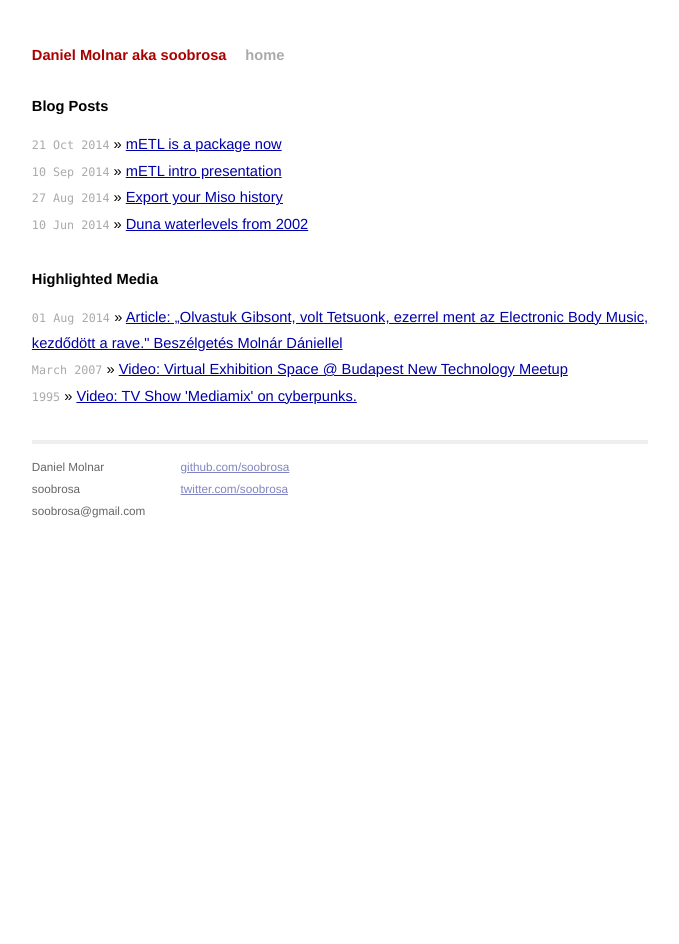
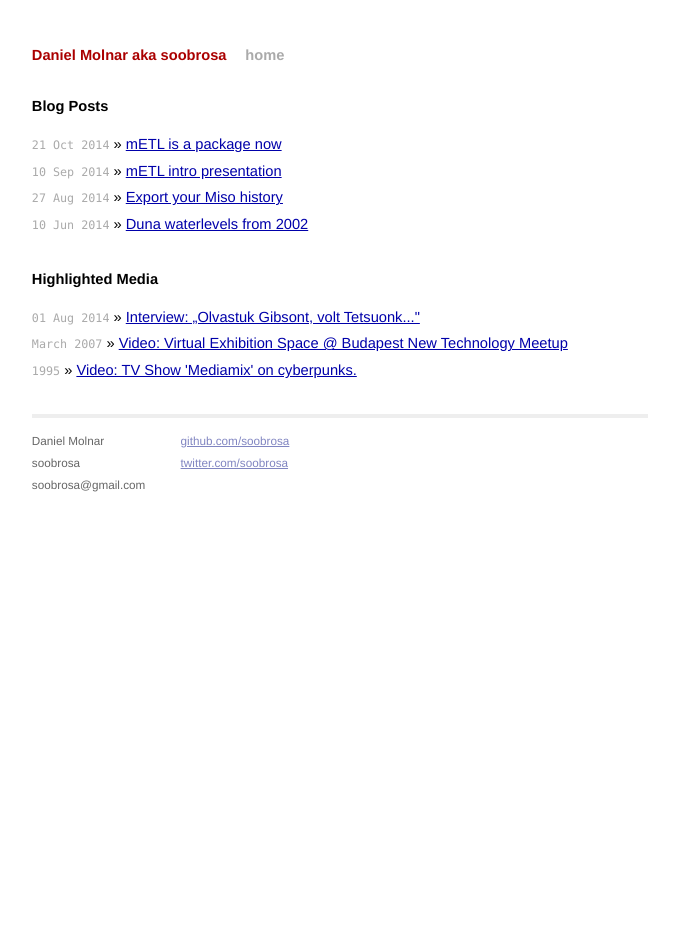
Before and after one commit to mojombo/mojombo.github.io, a Jekyll site: the page built from index.html, in a window 1280 px wide. Shown: the whole page, without its empty margins (300-979 px from the left). Built offline with Jekyll 4.4.1, drawn with Linux system fonts in a browser that asks for light colours; Markdown is read by kramdown in place of the engine named in the settings.

Commit message:
Update index.html

```diff
--- a/index.html
+++ b/index.html
@@ -13,8 +13,7 @@ title: Soobrosa
 
   <h1>Highlighted Media</h1>
   <ul class="posts">
-    <li><span>01 Aug 2014</span> &raquo; <a href="http://www.artmagazin.hu/artmagazin_hirek/olvastuk_gibsont_volt_tetsuonk_ezerrel_ment_az_electronic_body_music_kezdodott_a_rave..2440.html">Article: „Olvastuk Gibsont, volt Tetsuonk, ezerrel ment az Electronic Body Music, kezdődött a rave."
-Beszélgetés Molnár Dániellel</a></li>
+    <li><span>01 Aug 2014</span> &raquo; <a href="http://www.artmagazin.hu/artmagazin_hirek/olvastuk_gibsont_volt_tetsuonk_ezerrel_ment_az_electronic_body_music_kezdodott_a_rave..2440.html">Interview: „Olvastuk Gibsont, volt Tetsuonk..."</a></li>
     <li><span>March 2007</span> &raquo; <a href="https://www.youtube.com/watch?v=FOT4sRaPFwo">Video: Virtual Exhibition Space @ Budapest New Technology Meetup</a></li>
     <li><span>1995</span> &raquo; <a href="https://www.youtube.com/watch?v=HHpTeBQ-ruk">Video: TV Show 'Mediamix' on cyberpunks.</a></li>
   </ul>
```
